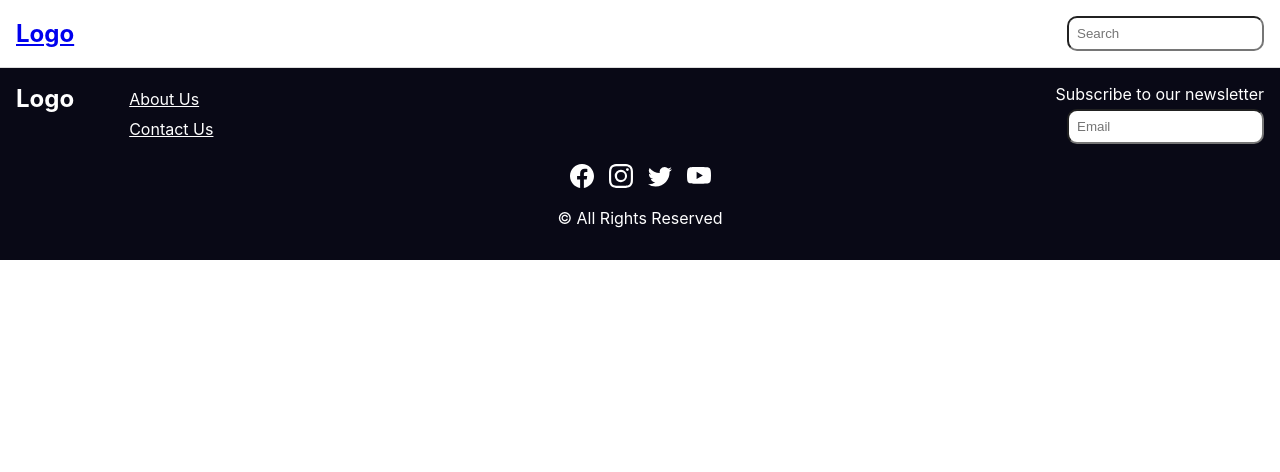
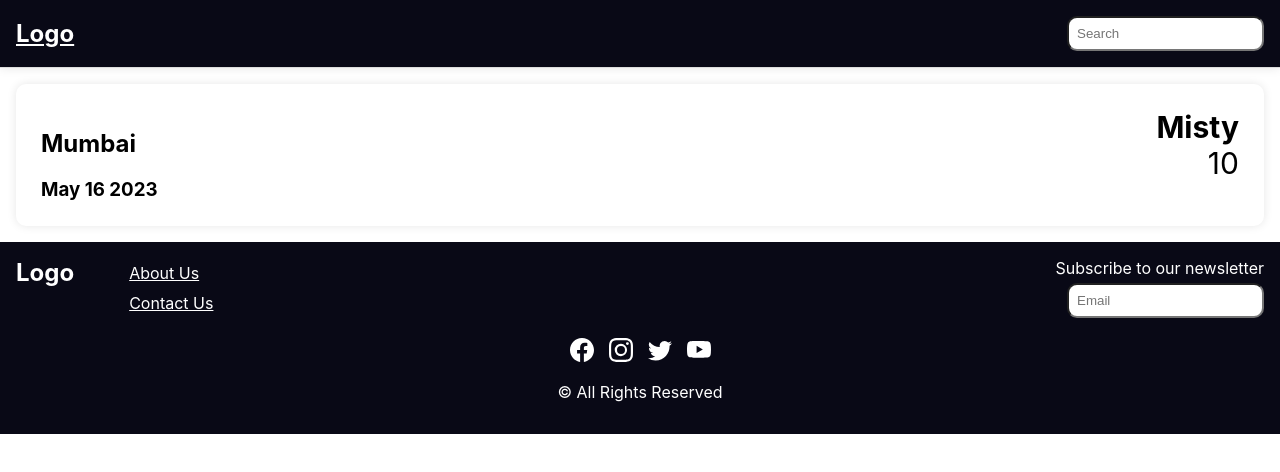
Before and after one commit to nitishmayekar/weather-wizard-front-end, a React (Create React App) app: page / in a window 1280 px wide. Shown: the top 472 px of the page. Built offline with nearby package versions, Linux system fonts and the light colour scheme.

Commit message:
Current Waether Card & CSS

```diff
--- a/src/App.css
+++ b/src/App.css
@@ -6,11 +6,14 @@
   align-items: center;
   border-bottom: 1px solid #ddd;
   box-shadow: 0 0 10px rgba(0, 0, 0, 0.1);
+  background-color: rgb(9, 9, 22);
+  color: white;
 }
 
 .logo {
   font-size: 24px;
   font-weight: bold;
+  color: white;
 }
 
 input {
@@ -56,3 +59,15 @@ footer {
   gap: 15px;
   font-size: 24px;
 }
+
+.card {
+  border-radius: 10px;
+  box-shadow: 0 0 10px rgba(0, 0, 0, 0.1);
+  padding: 16px;
+  margin: 16px;
+}
+
+.card-title {
+  font-size: 24px;
+  margin: 10px;
+}
--- a/src/App.js
+++ b/src/App.js
@@ -2,13 +2,14 @@ import React from "react";
 import { Header } from "./components/Header";
 import { Footer } from "./components/Footer";
 import "./App.css";
-
+import { Home } from "./pages/home";
 
 
 function App() {
   return (
     <>
       <Header />
+      <Home />
       <Footer />
     </>
   );
--- /dev/null
+++ b/src/pages/home/index.js
@@ -0,0 +1,26 @@
+import React from "react";
+import "./style.css";
+
+export const Home = () => {
+
+    return (
+        <main>
+            {/* Current Forecast */}
+            <div className="card hero-section">
+                <div className="current-city">
+                    <h2 className="name">
+                        Mumbai
+                    </h2>
+                    <h3 className="date">
+                        May 16 2023
+                    </h3>
+                </div>
+                <div className="current-forecast">
+                    <h3 className="weather">Misty</h3>
+                    <p className="temperature">10</p>
+                </div>
+            </div>
+        </main>
+
+    )
+}
--- /dev/null
+++ b/src/pages/home/style.css
@@ -0,0 +1,26 @@
+.hero-section {
+    /* background-color: red; */
+    display: flex;
+    justify-content: space-between;
+    padding: 25px;
+}
+
+.current-forecast {
+    display: flex;
+    flex-direction: column;
+    align-items: end;
+}
+
+.current-forecast .weather {
+    font-size: 30px;
+    margin: 0;
+}
+
+.current-forecast .temperature {
+    font-size: 30px;
+    margin: 0;
+}
+
+.current-city .date {
+    margin: 0;
+}
```
